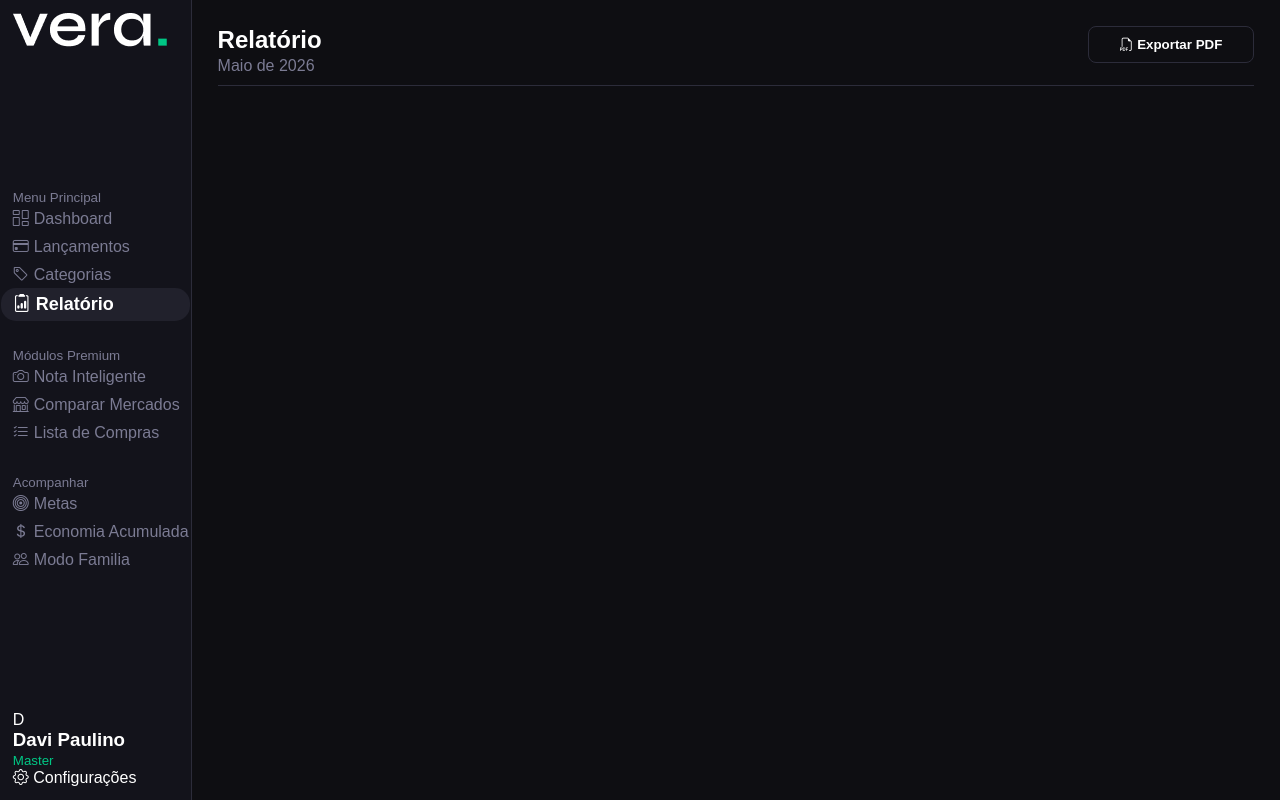
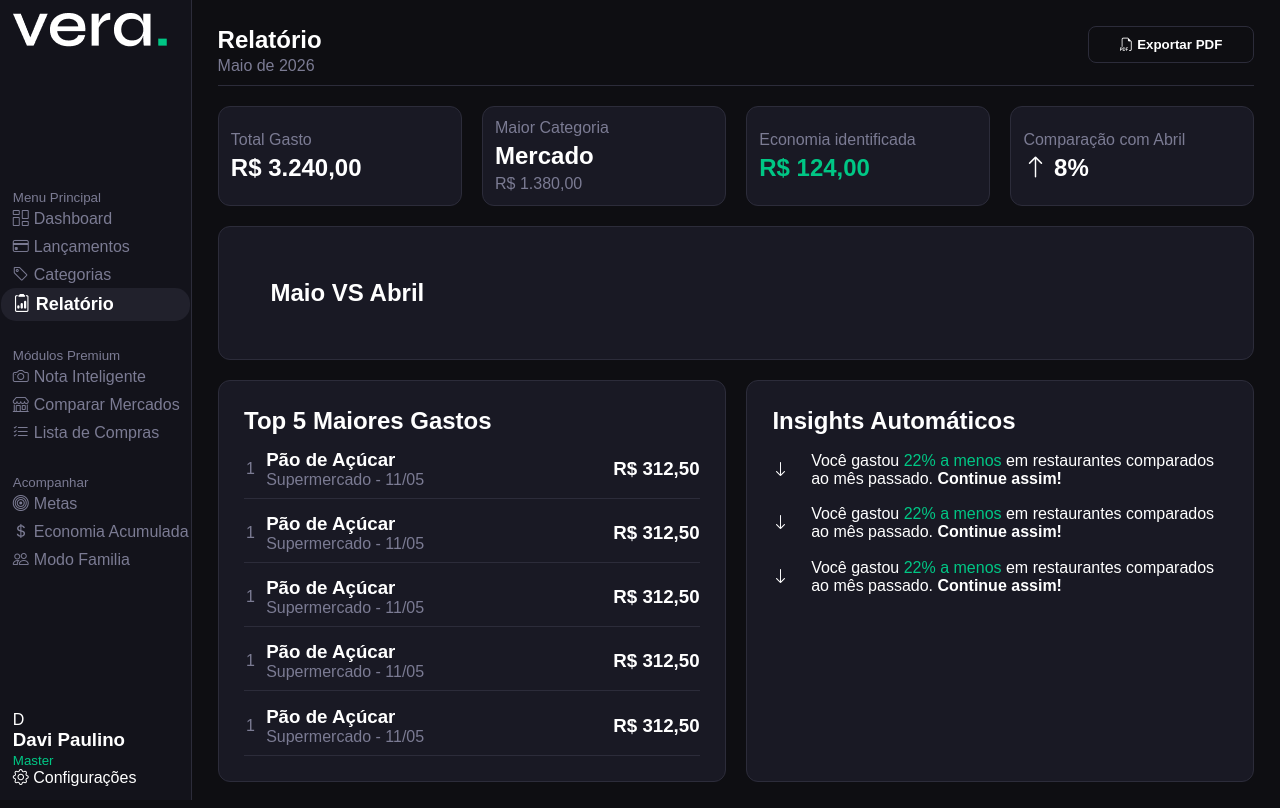
Before and after one commit to Davimpaulino/Vera.Finance, a React (Vite) app in the folder frontend/: page /relatorio in a window 1280 px wide. Built offline with nearby package versions, Linux system fonts and the light colour scheme.

Commit message:
Relatório e Notas Inteligentes

```diff
--- a/frontend/src/Css/Sistema/Nota.css
+++ b/frontend/src/Css/Sistema/Nota.css
@@ -0,0 +1,37 @@
+.sistema .scan{
+    grid-column: 1/9;
+    display: flex;
+    flex-direction: column;
+    justify-content: center;
+    align-items: center;
+    gap: 10%;
+}
+.sistema .scan .icon{
+    font-size: 36px;
+    color: var(--descripition)
+}
+.sistema .scan .btn-scan{
+    display: flex;
+    justify-content: center;
+    align-items: center;
+    width: 100%;
+    gap: 1%;
+}
+.sistema .scan div.description{
+    display: flex;
+    justify-content: center;
+    align-items: center;
+}
+.sistema .analise{
+    grid-column: 1/9;
+}
+.sistema .analise header{
+    justify-content: space-between;
+    width: 100%;
+}
+.sistema .analise header .info .description{
+    display: flex;
+    justify-content: center;
+    align-items: center;
+    margin-bottom: 5%;
+}
--- a/frontend/src/Css/Sistema/Relatorio.css
+++ b/frontend/src/Css/Sistema/Relatorio.css
@@ -1,3 +1,38 @@
 .header-rela{
     justify-content: space-between;
 }
+.sistema .card.vs-mes{
+    grid-column: 1/9;
+}
+.sistema .maiores-gastos{
+    grid-column: 1/5;
+}
+.sistema .insights{
+    grid-column: 5/9;
+    display: flex;
+    justify-content: start;
+    align-items: start;
+    gap: 5%;
+}
+.sistema .insights .dica{
+    display: flex;
+    width: 100%;
+    gap: 5%;
+    align-items: center;
+}
+.sistema .maiores-gastos .item{
+    display: flex;
+    justify-content: space-between;
+    align-items: center;
+    width: 100%;
+    padding-bottom: 2%;
+    border-bottom: var(--border);
+    margin-top: 2%;
+}
+.sistema .maiores-gastos .item .info{
+    display: flex;
+    justify-content: space-evenly;
+    align-items: center;
+    gap: 5%;
+    width: 40%;
+}
--- a/frontend/src/Sistema/Nota.jsx
+++ b/frontend/src/Sistema/Nota.jsx
@@ -58,6 +58,40 @@ function App() {
                 <p className="description">Escanei sua nota fiscal e descubra onde economizar</p>
             </div>
         </header>
+
+        <div className="card scan">
+            <i className='icon bi bi-camera'></i>
+            <h3>Escaneie Sua Nota</h3>
+            <p className="description">Arraste a nota fiscal aqui ou clique para escolher</p>
+            <div className="btn-scan">
+                <button className="btn-primary"><i class="bi bi-download"></i> Escolher Arquivo</button>
+                <button className="btn-secondary"><i className='bi bi-camera'></i> Usar Câmera</button>
+            </div>
+            <div className="description">
+                <span>JPG, PNG, PDF</span>
+                <div className="circle"></div>
+                <span>Máx: 10MB</span>
+            </div>
+        </div>
+
+        <div className="card analise">
+            <header>
+                <div className='info'>
+                    <div className="description">
+                        <span>Carrefour</span>
+                        <div className="circle"></div>
+                        <span>23 de Maio</span>
+                        <div className="circle"></div>
+                        <span>24 Itens</span>
+                    </div>
+                    <h3>R$ 187,40</h3>
+                </div>
+                <div className="card-green">
+                    <p className="txt-primary">Você poderia ter economizado</p>
+                    <h3 className="txt-primary">R$ 22,40</h3>
+                </div>
+            </header>
+        </div>
     </div>
     </>
   )
--- a/frontend/src/Sistema/Relatorio.jsx
+++ b/frontend/src/Sistema/Relatorio.jsx
@@ -59,6 +59,112 @@ function App() {
             </div>
             <button className='btn-secondary'><i class="bi bi-filetype-pdf"></i> Exportar PDF</button>
         </header>
+
+        <div className="card">
+            <p className="description">Total Gasto</p>
+            <h2>R$ 3.240,00</h2>
+        </div>
+        <div className="card">
+            <p className="description">Maior Categoria</p>
+            <h2>Mercado</h2>
+            <p className="description">R$ 1.380,00</p>
+        </div>
+        <div className="card">
+            <p className="description">Economia identificada</p>
+            <h2 className='txt-primary'>R$ 124,00</h2>
+        </div>
+        <div className="card">
+            <p className="description">Comparação com Abril</p>
+            <h2><i class="bi bi-arrow-up"></i> 8%</h2>
+        </div>
+
+        <div className="card vs-mes">
+            <h2>Maio VS Abril</h2>
+        </div>
+
+        <div className="card maiores-gastos">
+            <h2>Top 5 Maiores Gastos</h2>
+            <div className='item'>
+                <div className='info'>
+                    <p className="description posicao">1</p>
+                    <div>
+                        <h3>Pão de Açúcar</h3>
+                        <p className="description">Supermercado - 11/05</p>
+                    </div>
+                </div>
+                <h3>R$ 312,50</h3>
+            </div>
+            <div className='item'>
+                <div className='info'>
+                    <p className="description posicao">1</p>
+                    <div>
+                        <h3>Pão de Açúcar</h3>
+                        <p className="description">Supermercado - 11/05</p>
+                    </div>
+                </div>
+                <h3>R$ 312,50</h3>
+            </div>
+            <div className='item'>
+                <div className='info'>
+                    <p className="description posicao">1</p>
+                    <div>
+                        <h3>Pão de Açúcar</h3>
+                        <p className="description">Supermercado - 11/05</p>
+                    </div>
+                </div>
+                <h3>R$ 312,50</h3>
+            </div>
+            <div className='item'>
+                <div className='info'>
+                    <p className="description posicao">1</p>
+                    <div>
+                        <h3>Pão de Açúcar</h3>
+                        <p className="description">Supermercado - 11/05</p>
+                    </div>
+                </div>
+                <h3>R$ 312,50</h3>
+            </div>
+            <div className='item'>
+                <div className='info'>
+                    <p className="description posicao">1</p>
+                    <div>
+                        <h3>Pão de Açúcar</h3>
+                        <p className="description">Supermercado - 11/05</p>
+                    </div>
+                </div>
+                <h3>R$ 312,50</h3>
+            </div>
+        </div>
+        <div className="card insights">
+            <h2>Insights Automáticos</h2>
+            <div className="dica">
+                <i className='bi bi-arrow-down'></i>
+                <p>
+                    <span>Você gastou </span>
+                    <span className="txt-primary">22% a menos </span>
+                    <span>em restaurantes comparados ao mês passado. </span>
+                    <span><b>Continue assim!</b></span>
+                </p>
+            </div>
+            <div className="dica">
+                <i className='bi bi-arrow-down'></i>
+                <p>
+                    <span>Você gastou </span>
+                    <span className="txt-primary">22% a menos </span>
+                    <span>em restaurantes comparados ao mês passado. </span>
+                    <span><b>Continue assim!</b></span>
+                </p>
+            </div>
+            <div className="dica">
+                <i className='bi bi-arrow-down'></i>
+                <p>
+                    <span>Você gastou </span>
+                    <span className="txt-primary">22% a menos </span>
+                    <span>em restaurantes comparados ao mês passado. </span>
+                    <span><b>Continue assim!</b></span>
+                </p>
+            </div>
+        </div>
     </div>
     </>
   )
```
